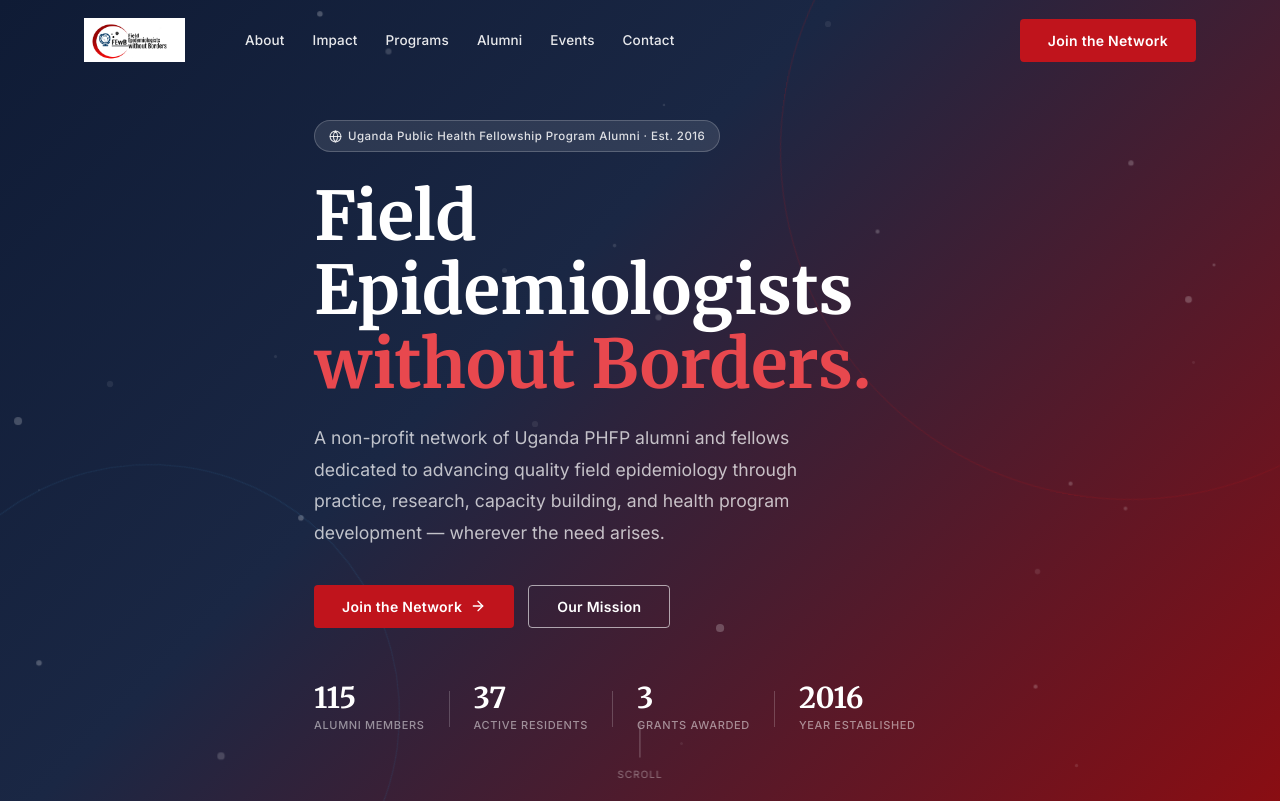
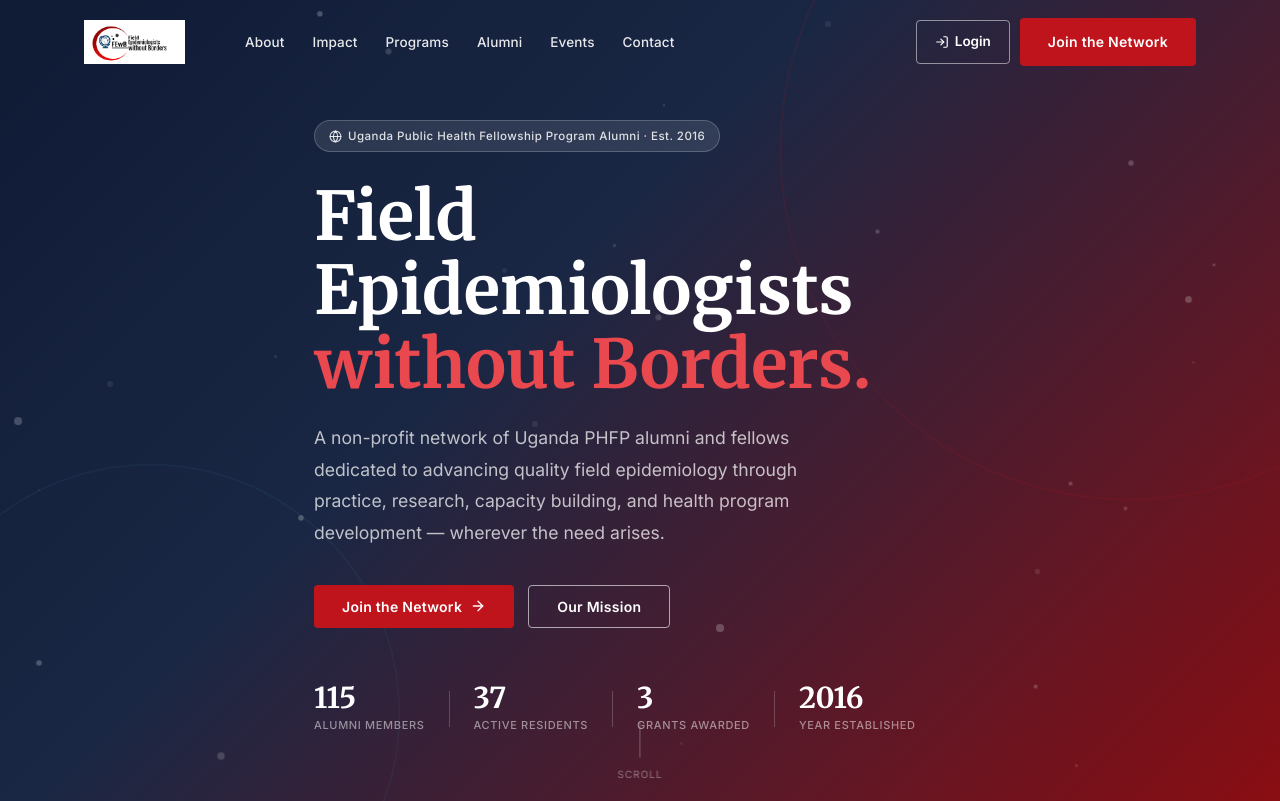
Before and after one commit to Herbert-93/fewb.org, a React (Create React App) app: page / in a window 1280 px wide. Shown: the top 801 px of the page. Built offline with nearby package versions, Linux system fonts and the light colour scheme; the HTML template or start-up script is replaced by a standard one.

Commit message:
Updated Navbar

```diff
--- a/src/components/Navbar.css
+++ b/src/components/Navbar.css
@@ -76,11 +76,47 @@
   background: rgba(255, 255, 255, 0.15);
 }
 
+/* CTA group */
 .navbar__cta {
   margin-left: auto;
   flex-shrink: 0;
+  display: flex;
+  align-items: center;
+  gap: 10px;
 }
 
+/* Login button */
+.navbar__login-btn {
+  display: inline-flex;
+  align-items: center;
+  gap: 6px;
+  font-family: 'Inter', sans-serif;
+  font-size: 13.5px;
+  font-weight: 600;
+  padding: 10px 18px;
+  border-radius: 4px;
+  border: 1.5px solid rgba(255, 255, 255, 0.5);
+  color: #fff;
+  transition: all 0.2s ease;
+  text-decoration: none;
+}
+
+.navbar__login-btn:hover {
+  background: rgba(255, 255, 255, 0.15);
+  border-color: #fff;
+}
+
+.navbar--scrolled .navbar__login-btn {
+  border-color: var(--charcoal);
+  color: var(--charcoal);
+}
+
+.navbar--scrolled .navbar__login-btn:hover {
+  background: var(--charcoal);
+  color: #fff;
+}
+
+/* Hamburger */
 .navbar__hamburger {
   display: none;
   align-items: center;
@@ -100,6 +136,7 @@
   background: rgba(0, 0, 0, 0.06);
 }
 
+/* Mobile menu */
 .navbar__mobile {
   display: none;
   flex-direction: column;
@@ -124,6 +161,29 @@
   color: var(--crimson);
 }
 
+.navbar__mobile-buttons {
+  display: flex;
+  flex-direction: column;
+  gap: 10px;
+  margin-top: 14px;
+}
+
+.navbar__login-btn--mobile {
+  border-color: var(--charcoal);
+  color: var(--charcoal);
+  justify-content: center;
+}
+
+.navbar__login-btn--mobile:hover {
+  background: var(--charcoal);
+  color: #fff;
+}
+
+.navbar__mobile-join {
+  justify-content: center;
+  text-decoration: none;
+}
+
 @media (max-width: 900px) {
   .navbar__links,
   .navbar__cta {
--- a/src/components/Navbar.js
+++ b/src/components/Navbar.js
@@ -1,5 +1,5 @@
 import React, { useState } from 'react';
-import { Menu, X } from 'lucide-react';
+import { Menu, X, LogIn } from 'lucide-react';
 import './Navbar.css';
 
 const navLinks = [
@@ -40,12 +40,23 @@
         </nav>
 
         <div className="navbar__cta">
-          <button
+          <a
+            href="https://fewb-tool.onrender.com/admin/login"
+            target="_blank"
+            rel="noopener noreferrer"
+            className="navbar__login-btn"
+          >
+            <LogIn size={14} />
+            Login
+          </a>
+          <a
+            href="https://fewb-tool.onrender.com"
+            target="_blank"
+            rel="noopener noreferrer"
             className="btn-primary"
-            onClick={() => handleNavClick('#contact')}
           >
             Join the Network
-          </button>
+          </a>
         </div>
 
         <button
@@ -68,13 +79,25 @@
               {link.label}
             </button>
           ))}
-          <button
-            className="btn-primary"
-            style={{ margin: '12px 0', width: '100%', justifyContent: 'center' }}
-            onClick={() => handleNavClick('#contact')}
-          >
-            Join the Network
-          </button>
+          <div className="navbar__mobile-buttons">
+            <a
+              href="https://fewb-tool.onrender.com/admin/login"
+              target="_blank"
+              rel="noopener noreferrer"
+              className="navbar__login-btn navbar__login-btn--mobile"
+            >
+              <LogIn size={14} />
+              Login
+            </a>
+            <a
+              href="https://fewb-tool.onrender.com"
+              target="_blank"
+              rel="noopener noreferrer"
+              className="btn-primary navbar__mobile-join"
+            >
+              Join the Network
+            </a>
+          </div>
         </div>
       )}
     </header>
```
